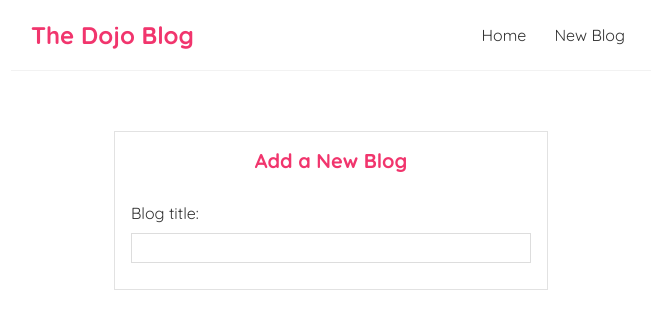
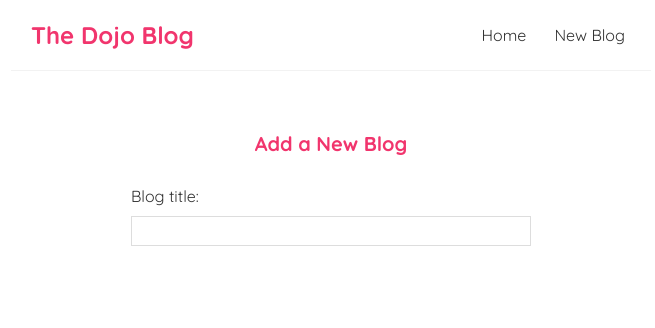
Before and after one commit to adham618/dojo-blog, a React (Create React App) app: page /create in a window 1280 px wide. Shown: the top 328 px of the page, without its empty margins (309-964 px from the left). Built offline with nearby package versions, Linux system fonts and the light colour scheme.

Commit message:
remove border

```diff
--- a/src/index.css
+++ b/src/index.css
@@ -62,12 +62,6 @@
 }
 
 /* blog details page */
-.blog-details,
-.blog-list,
-.create {
-  border: 1px solid #e2e2e2;
-  padding: 1rem
-}
 
 .blog-details h2 {
   font-size: 20px;
```
